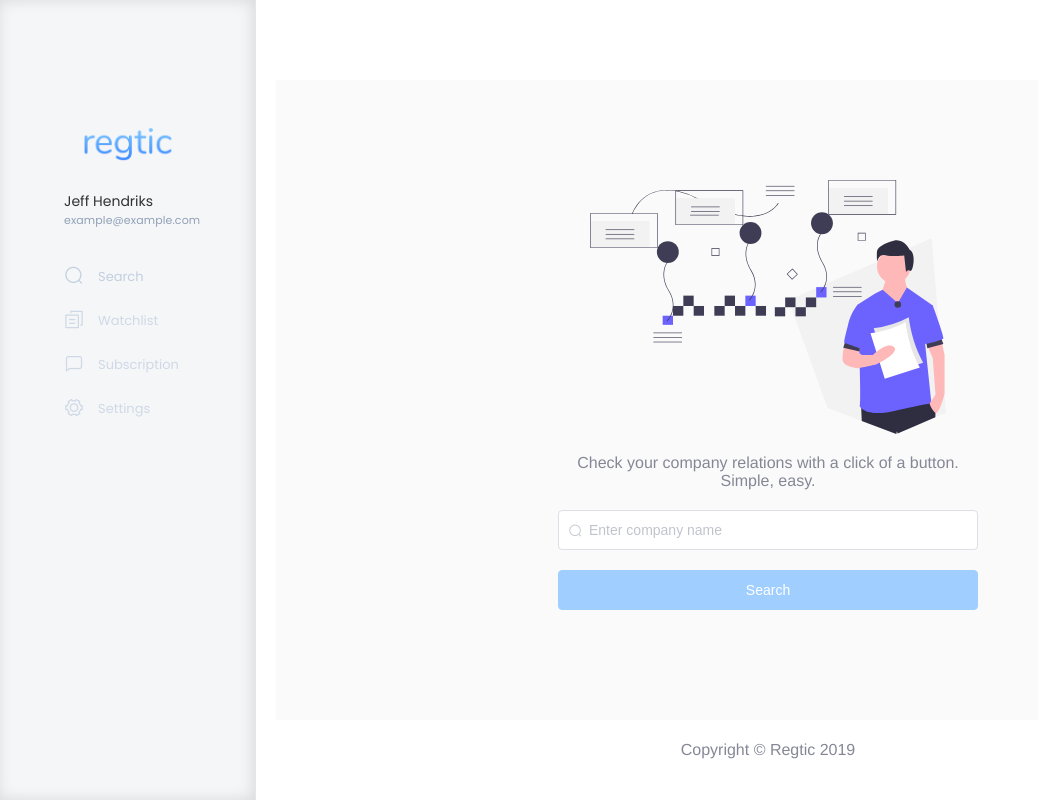
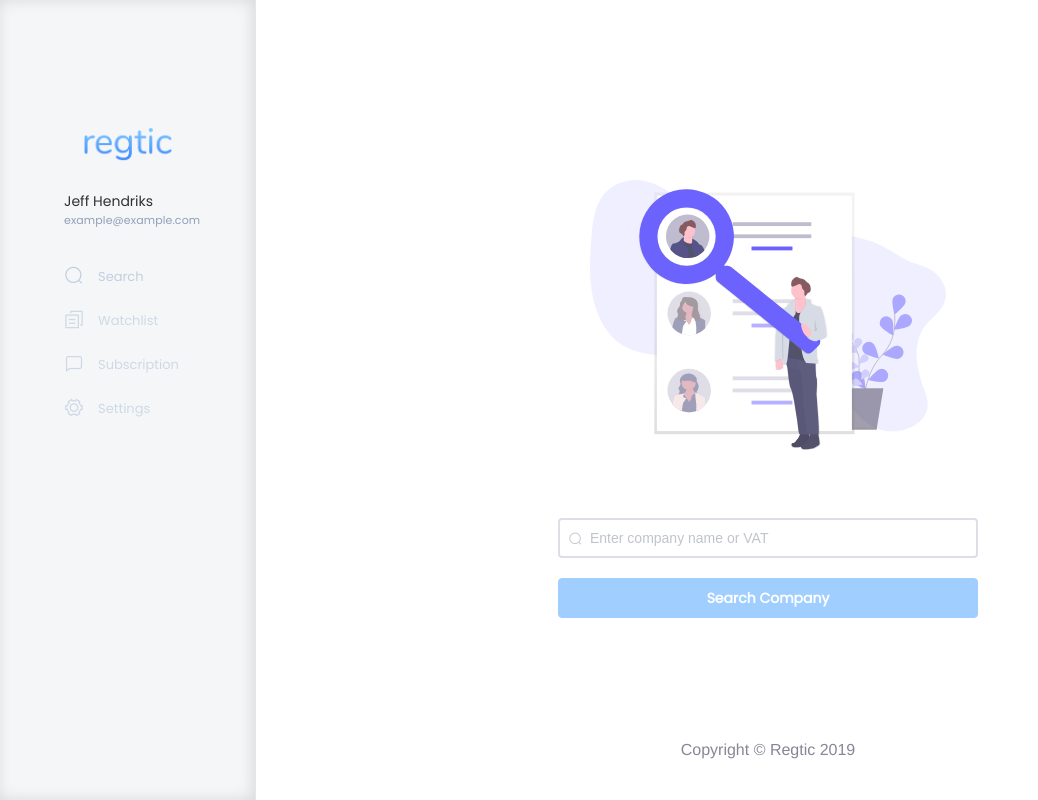
Before and after one commit to alexdor/regtic, a Vue app in the folder app/: page /search in a window 1280 px wide. Shown: the whole page, without its empty margins (0-1038 px from the left). Built offline with nearby package versions, Linux system fonts and the light colour scheme.

Commit message:
Search view design v2

```diff
--- a/app/src/App.vue
+++ b/app/src/App.vue
@@ -40,6 +40,10 @@ body {
   text-overflow: ellipsis;
 }
 
+.searchInput .el-input__inner {
+  border-width: 2px;
+}
+
 #app,
 #app .el-container,
 #app .el-container .el-aside,
--- a/app/src/components/SearchInput.vue
+++ b/app/src/components/SearchInput.vue
@@ -3,7 +3,7 @@
     <el-input
       v-model="searchStr"
       class="inline-input full-with"
-      placeholder="Enter company name"
+      placeholder="Enter company name or VAT"
       prefix-icon="el-icon-search"
       clearable
       @keyup.native.enter="search()"
@@ -14,7 +14,7 @@
         class="full-width"
         :disabled="!isSearchStrValid"
         @click.native="search()"
-        >Search</el-button
+        >Search Company</el-button
       >
     </div>
   </div>
@@ -89,4 +89,9 @@ a {
 .vertical-spacing {
   margin: 20px 0;
 }
+
+.el-button {
+  font-weight: 700;
+  font-family: 'Poppins', sans-serif;
+}
 </style>
--- a/app/src/layouts/Default.vue
+++ b/app/src/layouts/Default.vue
@@ -83,7 +83,6 @@ $footer-height: 60px; /* Height of the footer element */
 }
 
 .full-height {
-  background-color: #fafafa;
   display: inline-table;
   min-height: calc(100% - #{$footer-height});
   /* FIXME: this is a dirty fix and should be fixed properly in the feature */
--- a/app/src/views/Search.vue
+++ b/app/src/views/Search.vue
@@ -2,13 +2,10 @@
   <div class="full-height">
     <div class="col-center">
       <img
-        src="../assets/undraw_detailed_analysis.svg"
+        src="../assets/undraw_people_search.svg"
         alt
         class="fit-to-width"
       />
-      <p class="justify-center">
-        Check your company relations with a click of a button. Simple, easy.
-      </p>
       <div class="vertical-spacing">
         <SearchInput :include-button="true" />
       </div>
@@ -64,6 +61,7 @@ a {
 }
 
 .vertical-spacing {
-  margin: 20px 0;
+  margin-top: 4rem;
+  margin-bottom: 2rem;
 }
 </style>
```
Also changed, not shown: app/src/assets/undraw_people_search.svg (added).
